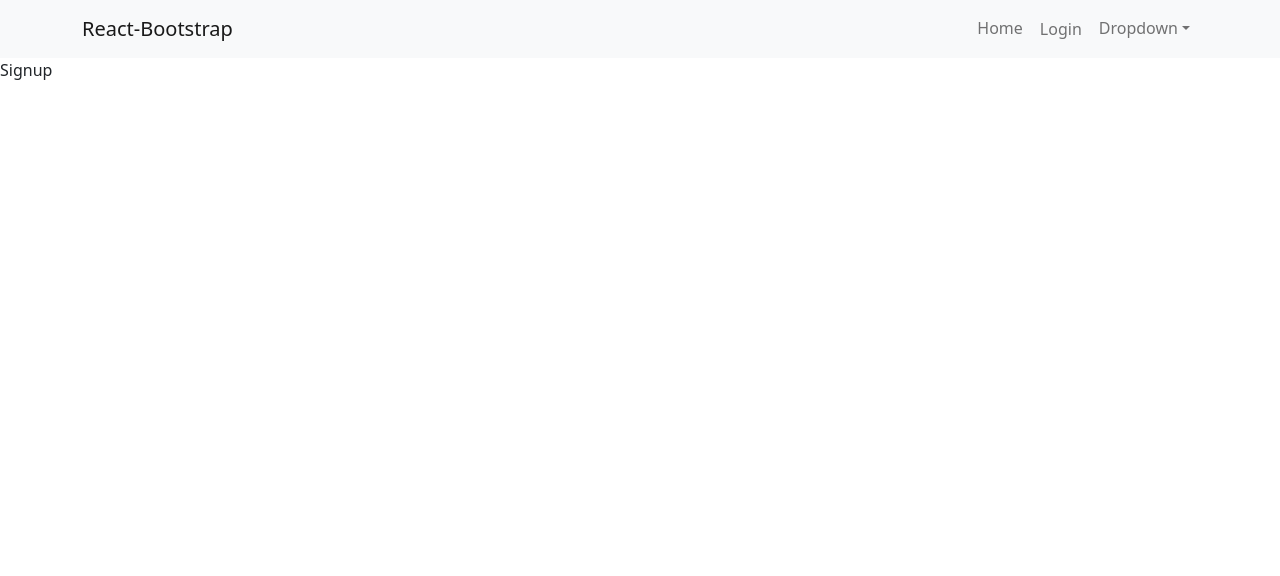
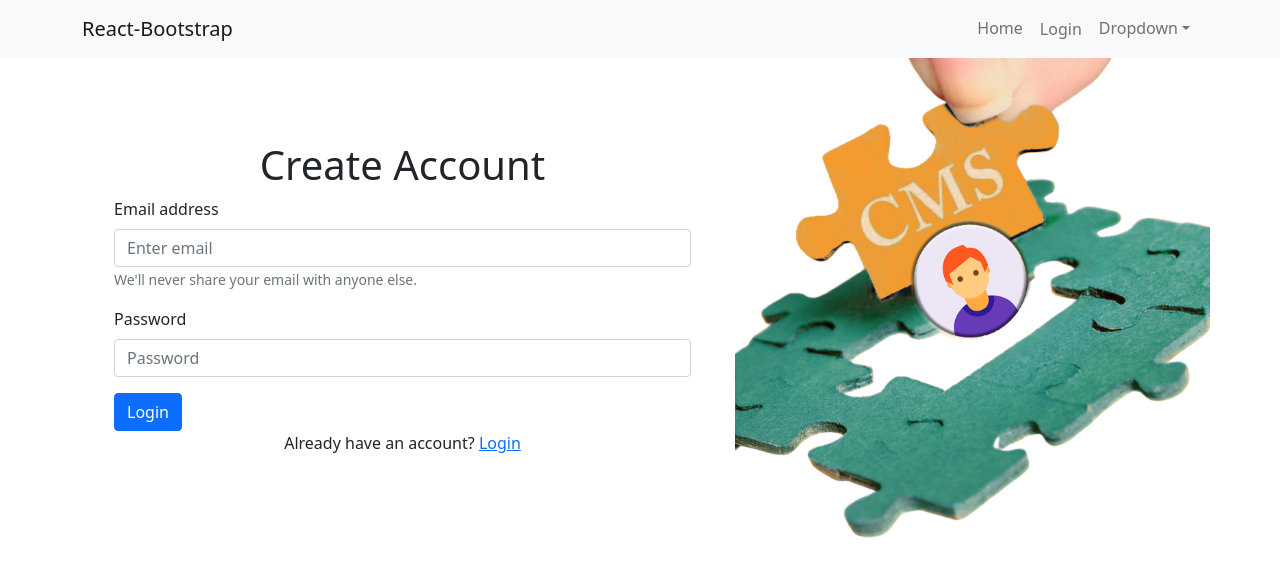
Before and after one commit to DrashtiPancholi/Content-Management-System, a React (Create React App) app in the folder CMS/frontend/: page /signup in a window 1280 px wide. Shown: the top 576 px of the page. Built offline with nearby package versions, Linux system fonts and the light colour scheme.

Commit message:
Signup Frontend

```diff
--- /dev/null
+++ b/CMS/frontend/src/pages/Login.css
@@ -0,0 +1,11 @@
+.login__bg--container {
+    background-image: url('../images/cms-login-bg.png');
+    background-size: cover;
+    background-position: center;
+    height: 60vh;
+}
+
+.login__form {
+    width: 90%;
+    margin: 0 auto;
+}
--- a/CMS/frontend/src/pages/Login.js
+++ b/CMS/frontend/src/pages/Login.js
@@ -1,17 +1,24 @@
-import React from 'react';
+import React, {useState} from 'react';
 import { Col, Container, Row, Form, Button } from 'react-bootstrap';
 import { Link } from 'react-router-dom';
+import "./Login.css";
 
 function Login() {
+    const [email, setEmail] = useState("");
+    const [password, setPassword] = useState("");
+
+    function handleLogin(e){
+        e.preventDefault();
+    }
     return (
         <Container>
             <Row>
-                <Col md={7}>
-                    <h1>Login</h1>
-                    <Form>
+                <Col md={7} className="d-flex align-items-center justify-content-center">
+                    <Form className="login__form" onSubmit={handleLogin}>
+                    <h1 className="text-center">Login</h1>
                         <Form.Group className="mb-3" controlId="formBasicEmail">
                             <Form.Label>Email address</Form.Label>
-                            <Form.Control type="email" placeholder="Enter email" />
+                            <Form.Control type="email" placeholder="Enter email" value={email} onChange={(e) => setEmail(e.target.value)} />
                             <Form.Text className="text-muted">
                                 We'll never share your email with anyone else.
                             </Form.Text>
@@ -19,18 +26,18 @@ function Login() {
 
                         <Form.Group className="mb-3" controlId="formBasicPassword">
                             <Form.Label>Password</Form.Label>
-                            <Form.Control type="password" placeholder="Password" />
+                            <Form.Control type="password" placeholder="Password" value={password} onChange={(e) => setPassword(e.target.value)} />
                         </Form.Group>
 
                         <Button variant="primary" type="submit">
                             Login
                         </Button>
-                        <div>
+                        <div className="text-center">
                             Don't have an account? <Link to="/signup">Signup</Link>
                         </div>
                     </Form>
                 </Col>
-                <col md={5} className="login__bg--container"></col>
+                <Col md={5} className="login__bg--container"></Col>
             </Row>
         </Container>
     );
--- /dev/null
+++ b/CMS/frontend/src/pages/Signup.css
@@ -0,0 +1,11 @@
+.signup__bg--container {
+    background-image: url('../images/cms-signup-bg.png');
+    background-size: cover;
+    background-position: center;
+    height: 60vh;
+}
+
+.signup__form {
+    width: 90%;
+    margin: 0 auto;
+}
--- a/CMS/frontend/src/pages/Signup.js
+++ b/CMS/frontend/src/pages/Signup.js
@@ -1,9 +1,46 @@
-import React from 'react';
+import React, {useState} from 'react';
+import { Col, Container, Row, Form, Button } from 'react-bootstrap';
+import { Link } from 'react-router-dom';
+import "./Signup.css";
 
 function Signup() {
-  return (
-    <div>Signup</div>
-  );
+    const [email, setEmail] = useState("");
+    const [password, setPassword] = useState("");
+
+    function handleLogin(e){
+        e.preventDefault();
+    }
+    return (
+        <Container>
+            <Row>
+                <Col md={7} className="d-flex align-items-center justify-content-center">
+                    <Form className="signup__form" onSubmit={handleLogin}>
+                    <h1 className="text-center">Create Account</h1>
+                        <Form.Group className="mb-3" controlId="formBasicEmail">
+                            <Form.Label>Email address</Form.Label>
+                            <Form.Control type="email" placeholder="Enter email" value={email} onChange={(e) => setEmail(e.target.value)} />
+                            <Form.Text className="text-muted">
+                                We'll never share your email with anyone else.
+                            </Form.Text>
+                        </Form.Group>
+
+                        <Form.Group className="mb-3" controlId="formBasicPassword">
+                            <Form.Label>Password</Form.Label>
+                            <Form.Control type="password" placeholder="Password" value={password} onChange={(e) => setPassword(e.target.value)} />
+                        </Form.Group>
+
+                        <Button variant="primary" type="submit">
+                            Login
+                        </Button>
+                        <div className="text-center">
+                            Already have an account? <Link to="/login">Login</Link>
+                        </div>
+                    </Form>
+                </Col>
+                <Col md={5} className="signup__bg--container"></Col>
+            </Row>
+        </Container>
+    );
 }
 
 export default Signup;
```
Also changed, not shown: CMS/frontend/src/images/cms-login-bg.png (added), CMS/frontend/src/images/cms-signup-bg.png (added).
